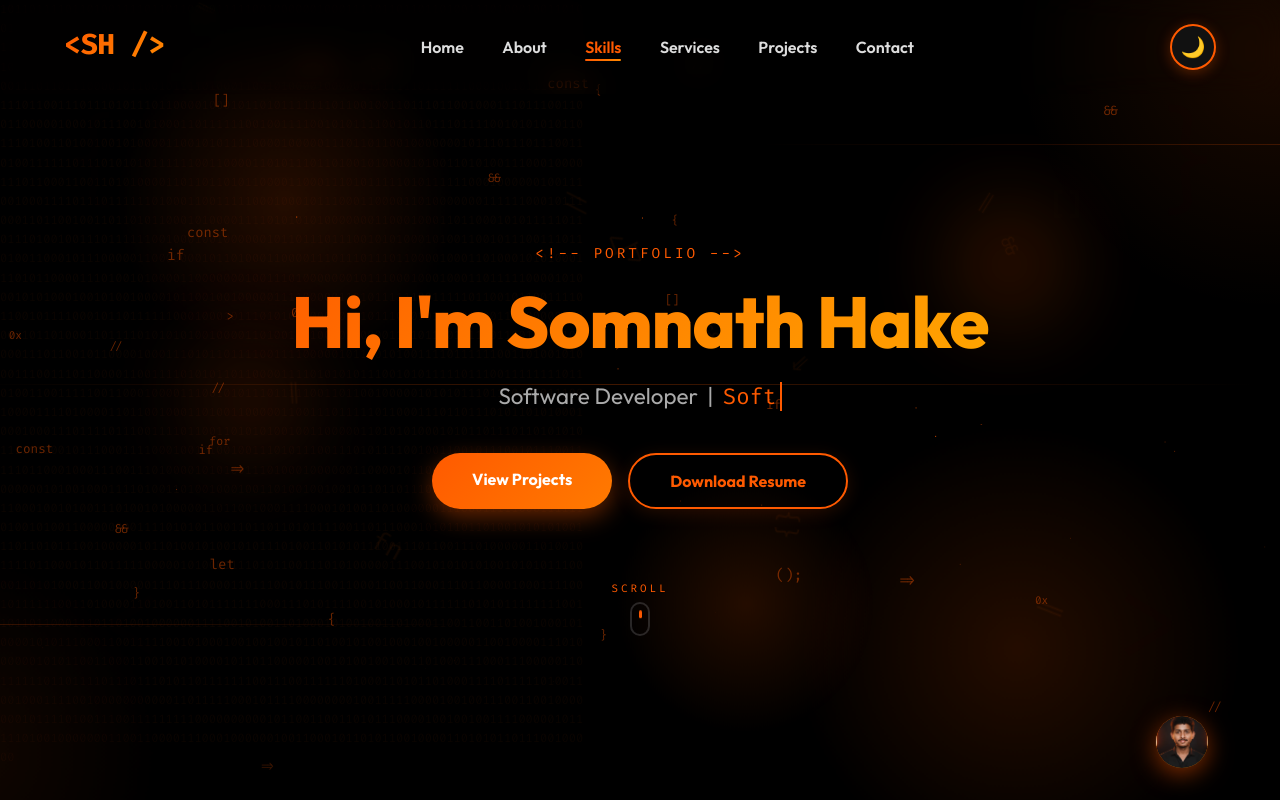
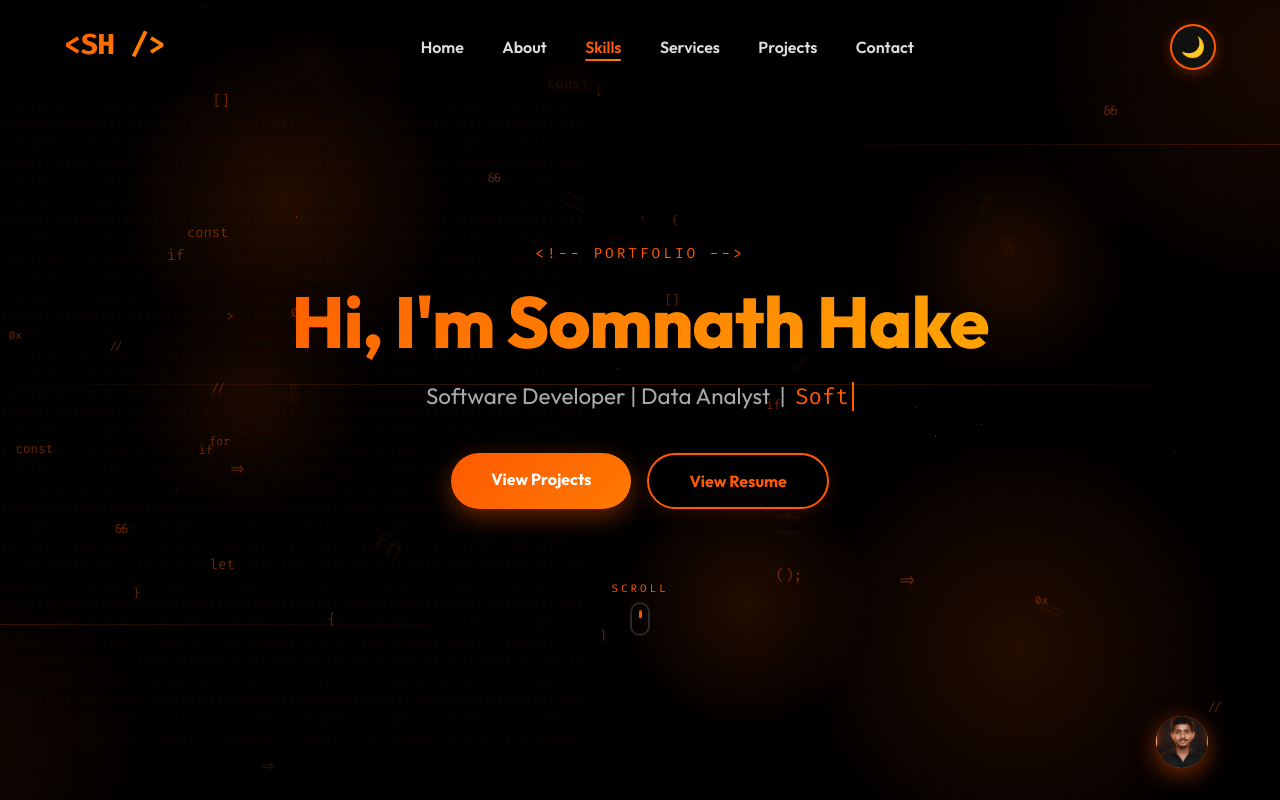
Before and after one commit to somnathhake09/My-Portfolio, a React (Create React App) app in the folder frontend/: page / in a window 1280 px wide. Shown: the top 800 px of the page. Built offline with nearby package versions, Linux system fonts and the light colour scheme.

Commit message:
change hero section

```diff
--- a/frontend/src/App.jsx
+++ b/frontend/src/App.jsx
@@ -865,7 +865,7 @@ function HomeSection({ isLight }) {
             fontWeight: 400,
           }}
         >
-          Software Developer &nbsp;|&nbsp;{" "}
+          Software Developer | Data Analyst &nbsp;|&nbsp;{" "}
           <span
             style={{
               fontFamily: "'Fira Code',monospace",
@@ -894,7 +894,7 @@ function HomeSection({ isLight }) {
             View Projects
           </HeroBtn>
           <HeroBtn href="assets/resume.pdf" download>
-            Download Resume
+            View Resume
           </HeroBtn>
         </div>
 
```
